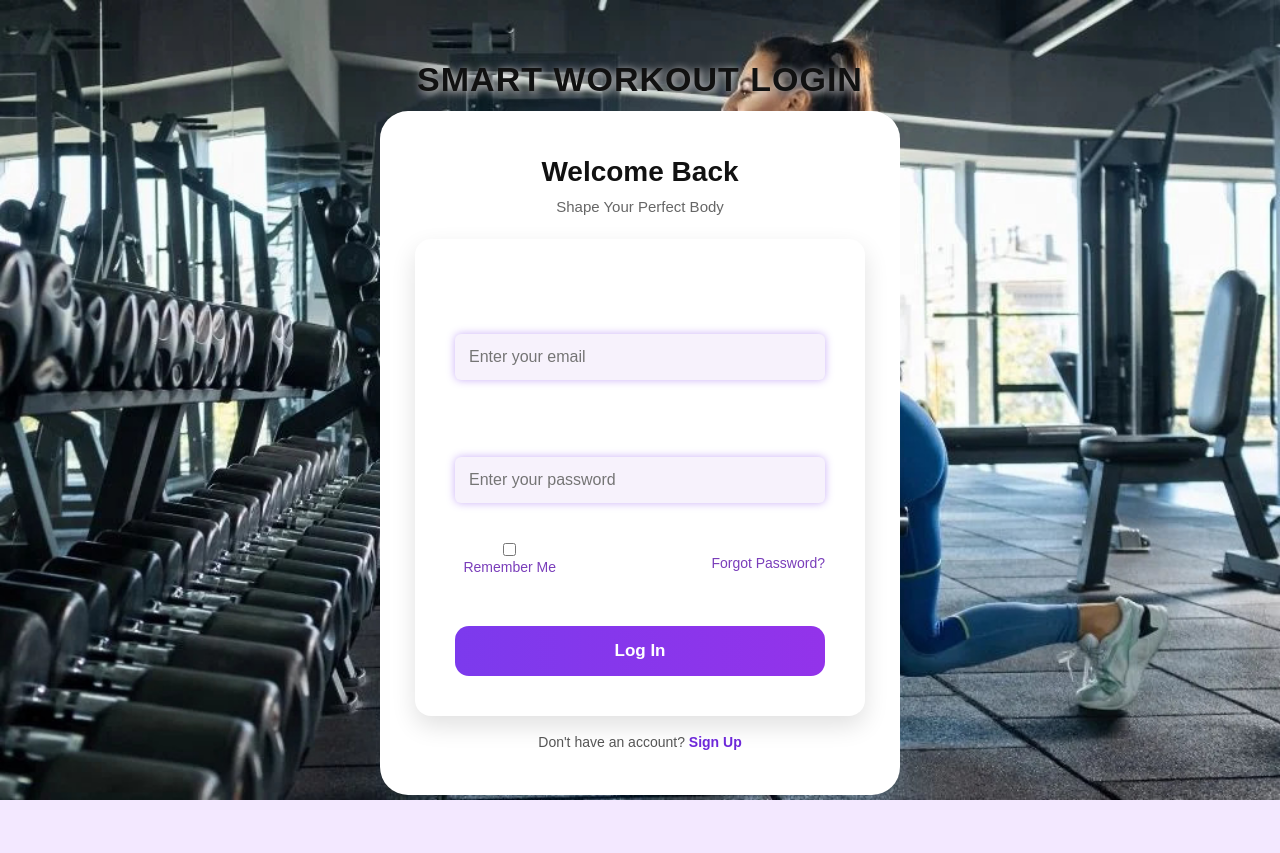
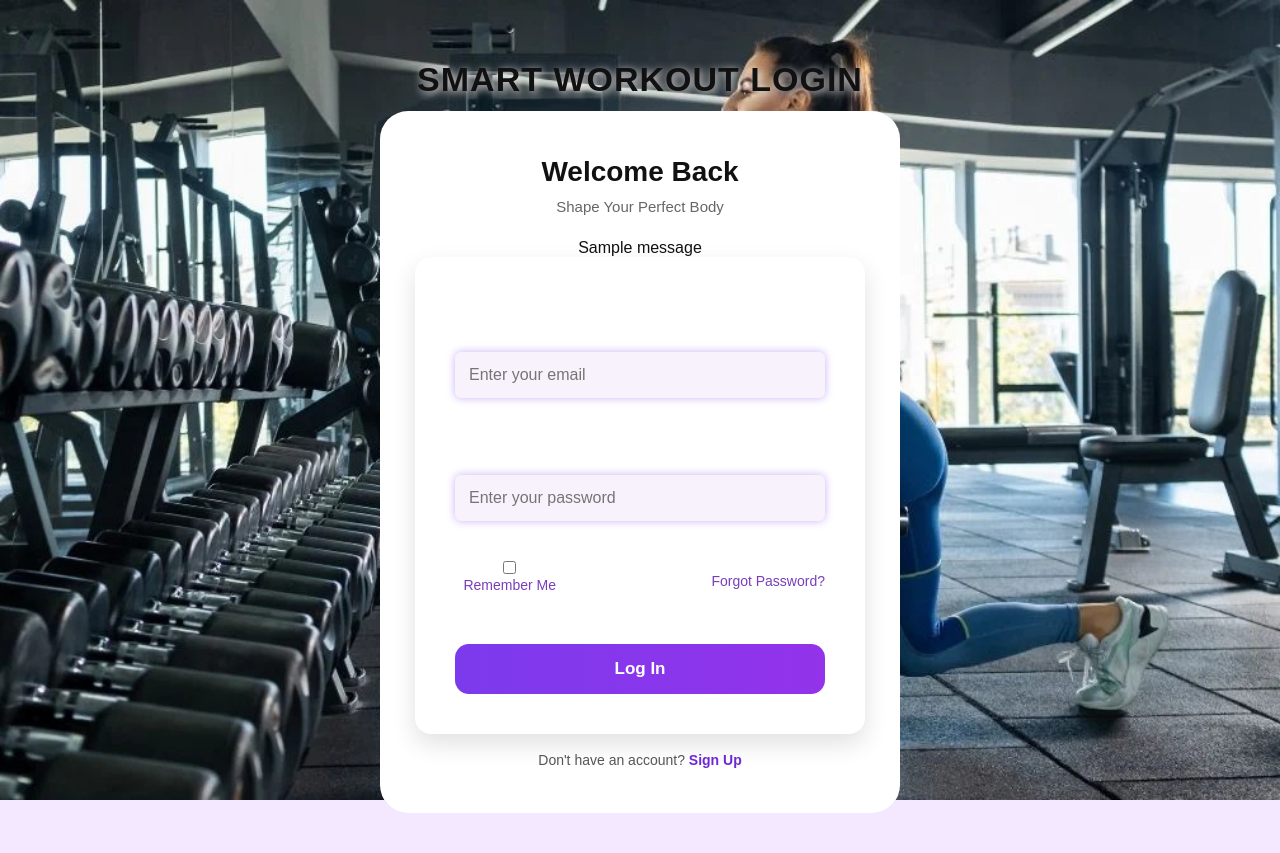
Before and after one commit to Avnijaglan19/HealthTech-website, a Flask app: page /login in a window 1280 px wide. Shown: the top 853 px of the page. Run offline with Flask 3, Linux system fonts and the light colour scheme; one stand-in notice (Sample message) is shown; parts of the project's set-up code (start-up, migrations or seed data) failed here and were passed over.

Commit message:
login message showing, just fixing it

```diff
--- a/app/__init__.py
+++ b/app/__init__.py
@@ -18,5 +18,6 @@ from config import Config
 app = Flask(__name__)
 app.config.from_object(Config)
 
+app.secret_key = "healthtech123"
 
 from app import routes
--- a/app/templates/login.html
+++ b/app/templates/login.html
@@ -19,7 +19,7 @@
 
             {% with messages = get_flashed_messages() %}
                 {% if messages %}
-                    {% for messages in messages %}
+                    {% for message in messages %}
                         <div class="alert-success">
                             {{ message }}
                         </div>
```
